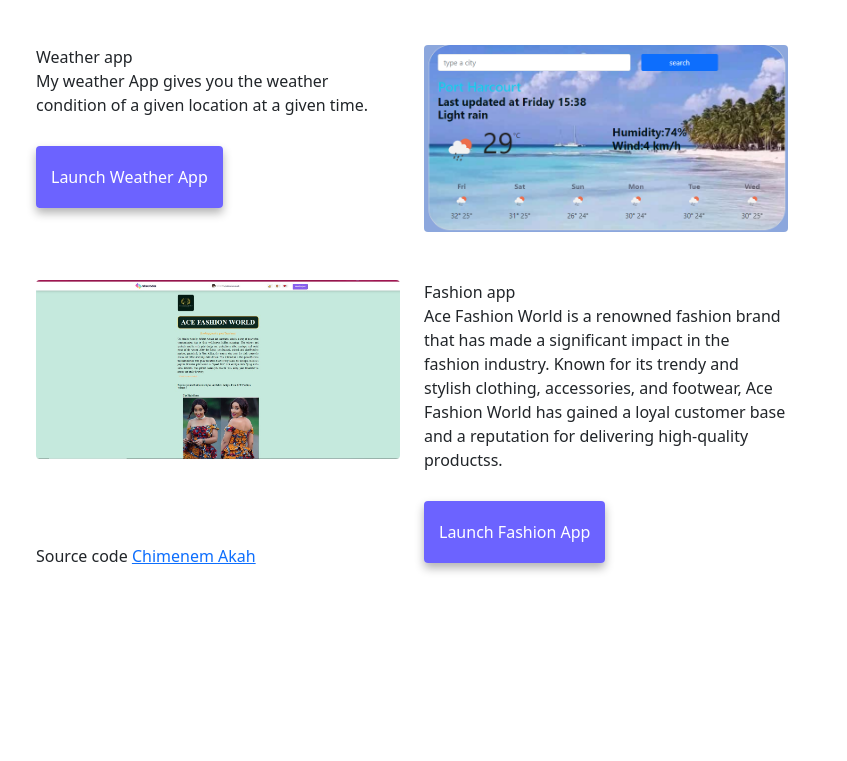
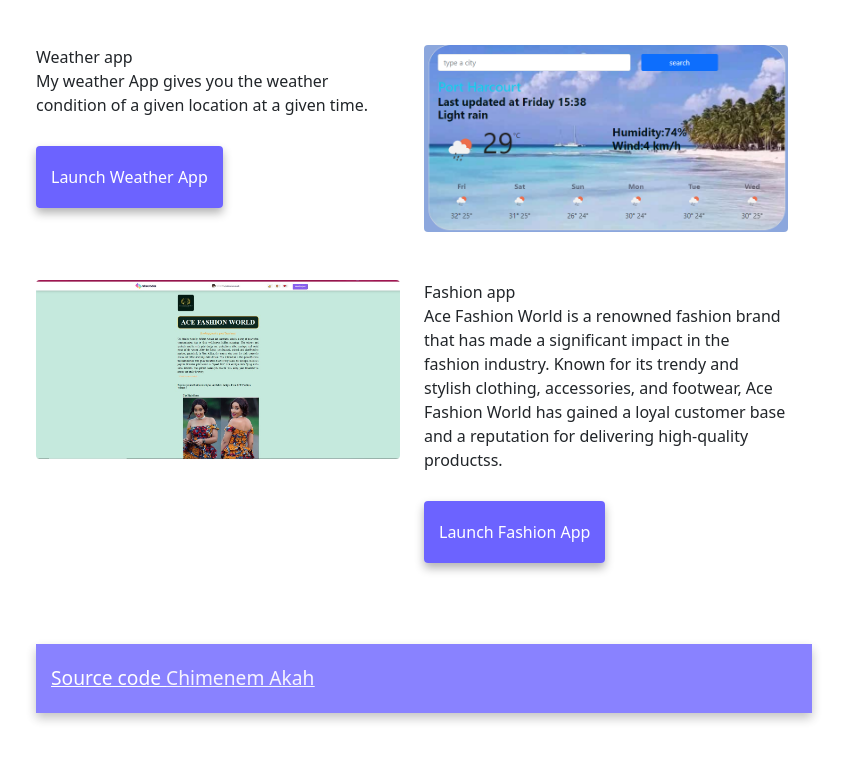
Before and after one commit to chimenemakah/About-me, a plain HTML site: page index.html in a window 1280 px wide. Shown: the part 1067-1828 px from the top of the page, without its empty margins (216-1063 px from the left). Before the commit the page ends 1695 px from the top, so only its background shows below. Drawn offline with nearby package versions, Linux system fonts and the light colour scheme.

Commit message:
added the link to the source code

```diff
--- a/index.html
+++ b/index.html
@@ -96,5 +96,5 @@
     </div>
 
   </body>
-  <footer>Source code <a href="">Chimenem Akah</a></footer>
+  <footer class="pannel">Source code <a href="https://github.com/chimenemakah/About-me" class="adorn">Chimenem Akah</a></footer>
 </html>
--- a/style.css
+++ b/style.css
@@ -104,3 +104,22 @@ p {
 text-center {
   text-align: center;
 }
+.pannel {
+  text-decoration: underline;
+  margin-top: 100px;
+  display: block;
+  padding: 20px 15px;
+  background: var(--primary-color);
+  box-shadow: var(--box-shadow);
+  color: white;
+  font-size: larger;
+  opacity: 0.8;
+}
+.adorn {
+  color: #f5f2fe;
+}
+.pannel:hover {
+  text-decoration: wavy;
+  color: #b81515;
+  background: #6c63ff;
+}
```
